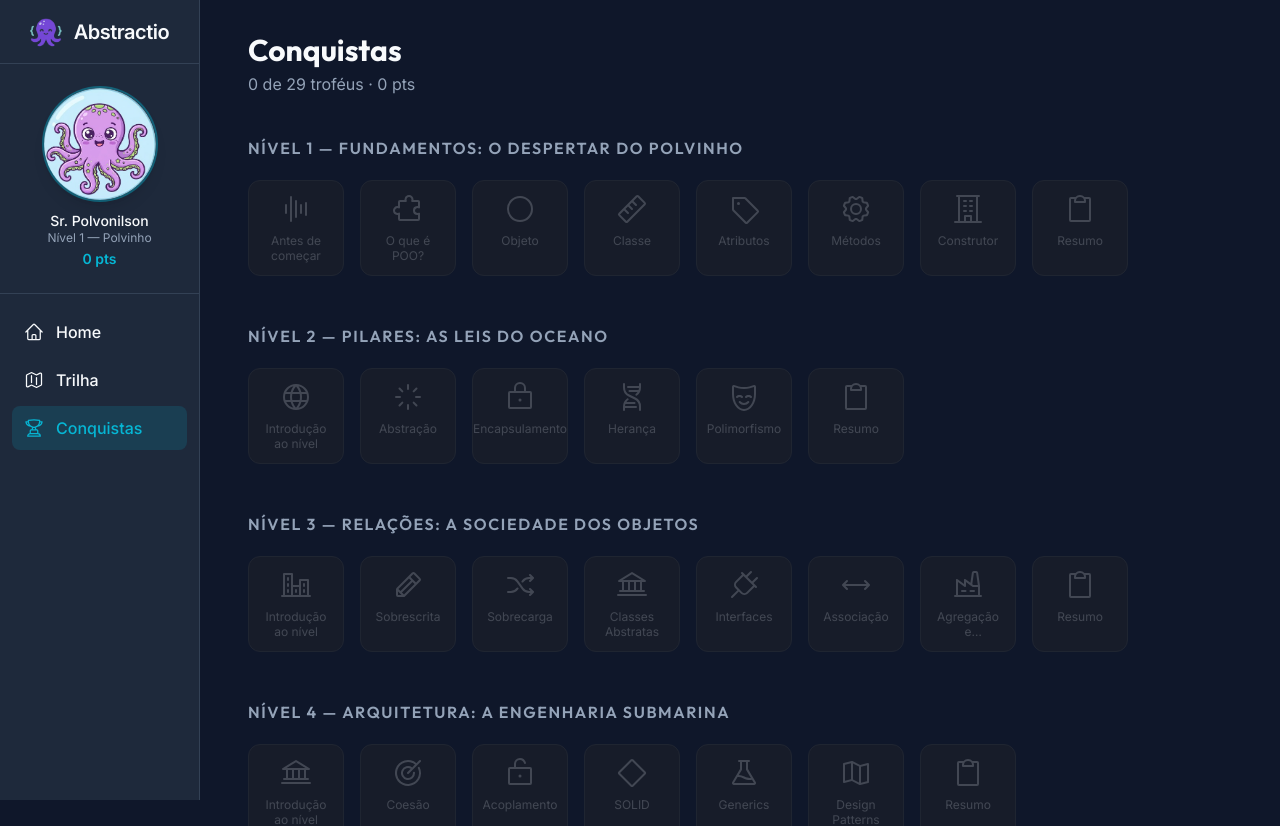
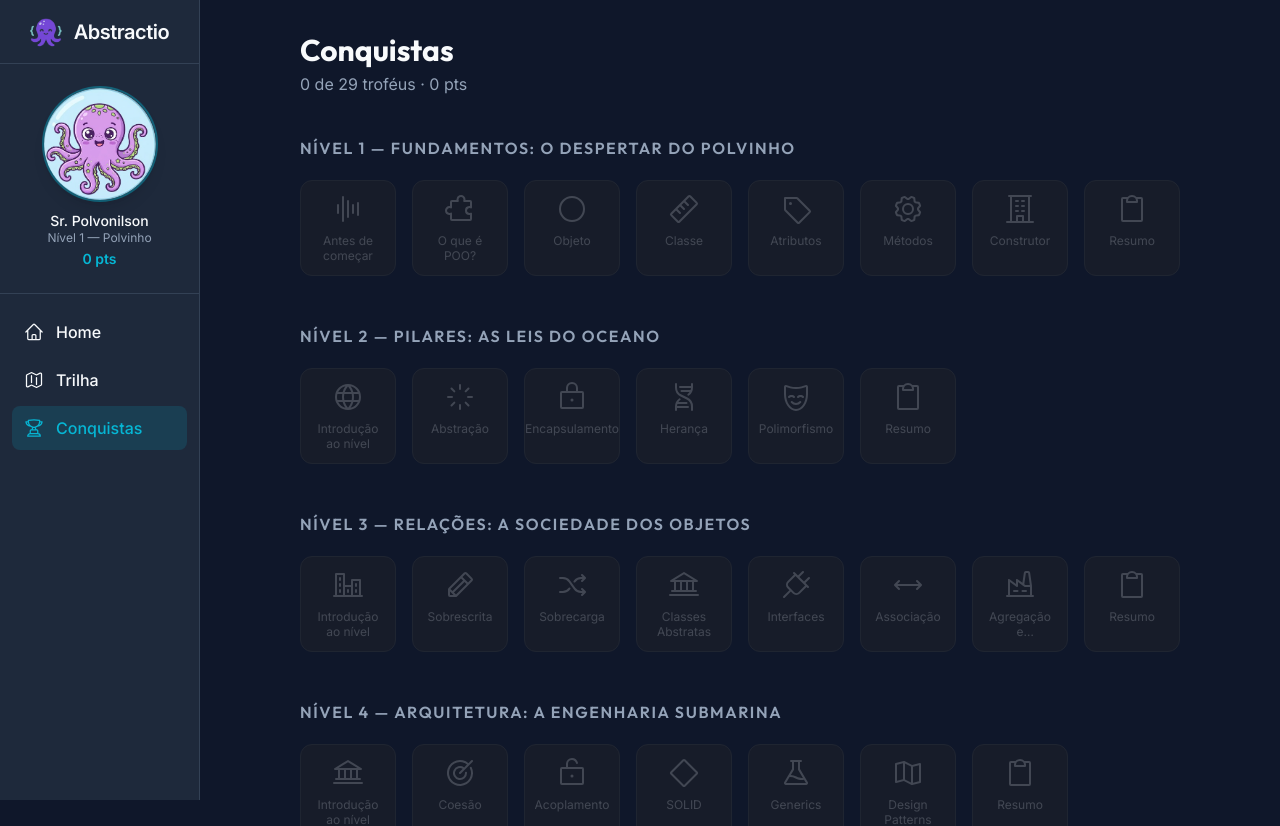
Before and after one commit to Gpcoutinho/Abstractio, a React (Vite) app: page /conquistas in a window 1280 px wide. Shown: the top 826 px of the page. Built offline with nearby package versions, Linux system fonts and the light colour scheme.

Commit message:
Corrige problema do footer não ficar no final da página em conquistas, home e trilha

```diff
--- a/src/pages/Conquistas.tsx
+++ b/src/pages/Conquistas.tsx
@@ -12,7 +12,8 @@ const Conquistas: React.FC = () => {
 
   return (
     <>
-      <PageWrapper className="max-w-5xl pb-16">
+    <div className="min-h-screen flex flex-col">
+      <PageWrapper className="flex-grow max-w-5xl pb-16">
 
         {/* Cabeçalho */}
         <div className="mb-10">
@@ -60,6 +61,7 @@ const Conquistas: React.FC = () => {
 
       </PageWrapper>
       <Footer />
+    </div>
     </>
   );
 };
--- a/src/pages/Home.tsx
+++ b/src/pages/Home.tsx
@@ -41,8 +41,9 @@ const Home: React.FC = () => {
 
   return (
     <>
+    <div className="min-h-screen flex flex-col">
+      <div className="flex-grow">
         <HeroCarousel />
-
         {/* Feature cards */}
           <section className="py-16 px-5 bg-bgPrimary">
             <div className="max-w-6xl mx-auto">
@@ -86,8 +87,9 @@ const Home: React.FC = () => {
               </div>
             </div>
           </section>
-
+        </div>
       <Footer />
+    </div>
     </>
   );
 };
--- a/src/pages/Trilha.tsx
+++ b/src/pages/Trilha.tsx
@@ -14,7 +14,8 @@ const Trilha: React.FC = () => {
 
   return (
     <>
-      <PageWrapper className="max-w-3xl pb-16">
+    <div className="min-h-screen flex flex-col">
+      <PageWrapper className="flex-grow max-w-3xl pb-16">
         <div className="mb-6">
           <ProgressBar curriculum={niveis} completedMissions={completed} />
         </div>
@@ -94,6 +95,7 @@ const Trilha: React.FC = () => {
       </PageWrapper>
 
       <Footer />
+    </div>
     </>
   );
 };
```
Lines whose indentation alone changed are shown as unchanged.
